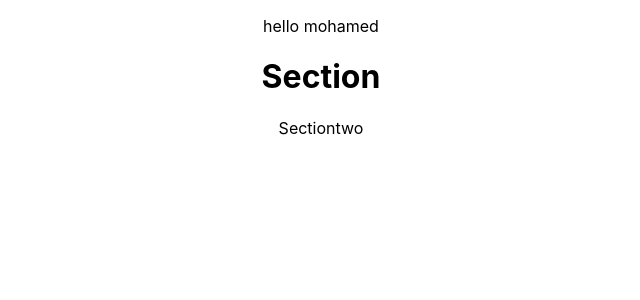
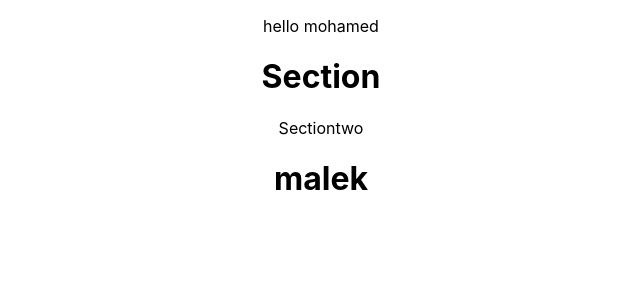
Before and after one commit to fahemGithub/formation-react, a React (Create React App) app in the folder react_tutorial/: page / in a window 1280 px wide. Shown: the top 300 px of the page, without its empty margins (319-959 px from the left). Built offline with nearby package versions, Linux system fonts and the light colour scheme.

Commit message:
Feat(formation-react) adding one more component

```diff
--- a/react_tutorial/src/components/Sectiontwo.js
+++ b/react_tutorial/src/components/Sectiontwo.js
@@ -1,8 +1,16 @@
 import React from 'react'
+
+function Welcome(){
+    const name = "malek";
+    return <h1>{name}</h1>
+}
 
 const Sectiontwo = () => {
   return (
-    <div>Sectiontwo</div>
+    <React.Fragment>
+        <div>Sectiontwo</div>
+        <Welcome />
+    </React.Fragment>
   )
 }
 
```
